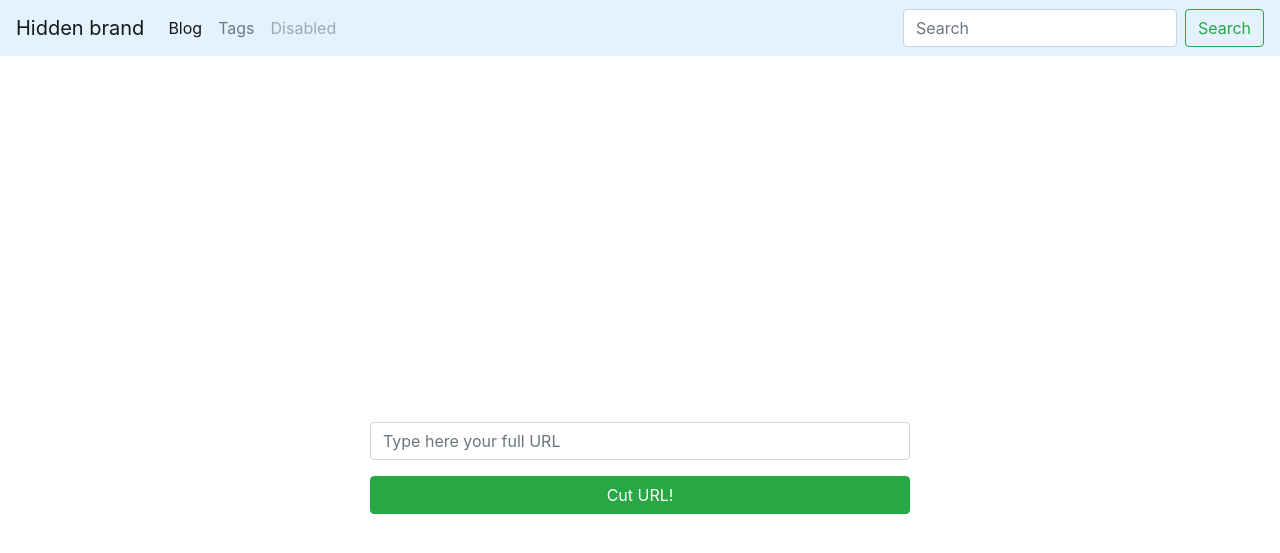
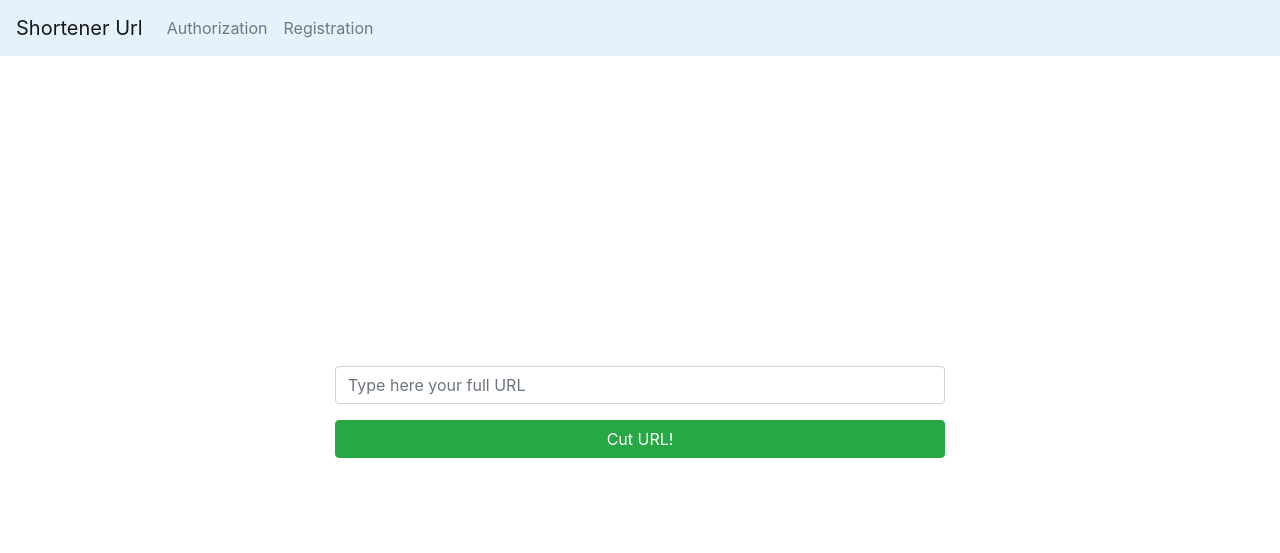
Before and after one commit to RCFixer/FlaskUrlShortener, a Flask app: page / in a window 1280 px wide. Shown: the top 553 px of the page. Run offline with Flask 2, Linux system fonts and the light colour scheme; parts of the project's set-up code (start-up, migrations or seed data) failed here and were passed over; some libraries are stand-ins or nearby versions.

Commit message:
Improved layout and added registration

```diff
--- a/config.py
+++ b/config.py
@@ -8,3 +8,7 @@ class Configuration(object):
     ### Flask-security ###
     SECURITY_PASSWORD_SALT = 'salt'
     SECURITY_PASSWORD_HASH = 'sha512_crypt'
+    SECURITY_REGISTERABLE = True
+    SECURITY_REGISTER_URL = '/register'
+    SECURITY_SEND_REGISTER_EMAIL = False
+    SECURITY_USER_IDENTITY_ATTRIBUTES = 'email'
--- /dev/null
+++ b/static/style/style.css
@@ -0,0 +1,7 @@
+.centered-col {
+    margin: 0;
+    position: absolute;
+    top: 50%;
+    left: 50%;
+    transform: translate(-50%, -50%);
+}
--- a/templates/base.html
+++ b/templates/base.html
@@ -3,7 +3,7 @@
   <head>
     <!-- Latest compiled and minified CSS -->
      <link rel="stylesheet" href="{{ url_for('static', filename='style/bootstrap.min.css') }}">
-
+     <link rel="stylesheet" href="{{ url_for('static', filename='style/style.css') }}">
     <title>
 
 		{% block title %}
@@ -18,22 +18,24 @@
         <span class="navbar-toggler-icon"></span>
     </button>
         <div class="collapse navbar-collapse" id="navbarTogglerDemo01">
-            <a class="navbar-brand" href="#">Hidden brand</a>
+            <a class="navbar-brand" href="{{ url_for('index') }}">Shortener Url</a>
                 <ul class="navbar-nav mr-auto mt-2 mt-lg-0">
-                    <li class="nav-item active">
-                        <a class="nav-link" href="">Blog</a>
-                    </li>
-                    <li class="nav-item">
-                        <a class="nav-link" href="">Tags</a>
-                    </li>
-                    <li class="nav-item">
-                        <a class="nav-link disabled" href="#">Disabled</a>
-                    </li>
+                    {% if current_user.is_anonymous %}
+                        <li class="nav-item">
+                            <a class="nav-link" href="/login">Authorization</a>
+                        </li>
+                        <li class="nav-item">
+                            <a class="nav-link" href="/register">Registration</a>
+                        </li>
+                    {% else %}
+                        <li class="nav-item">
+                            <a class="nav-link" href="/logout">Logout</a>
+                        </li>
+                        <li class="nav-item">
+                            <a class="nav-link" href="{{ url_for('stats') }}">Stats</a>
+                        </li>
+                    {% endif %}
                 </ul>
-            <form class="form-inline my-2 my-lg-0">
-                <input class="form-control mr-sm-2" type="search" placeholder="Search" aria-label="Search">
-                <button class="btn btn-outline-success my-2 my-sm-0" type="submit">Search</button>
-            </form>
         </div>
 </nav>
 <div class="container">
--- a/templates/index.html
+++ b/templates/index.html
@@ -8,7 +8,7 @@
 {% endblock %}
 
 {% block content %}
-<div class="mx-auto col-md-6" style="margin-top: 30%">
+<div class="mx-auto col-md-6 centered-col">
 	<form method="POST" action="{{ url_for('index') }}">
 		{% for field in form %}
 
```
Also changed, not shown: templates/login.html (added, +15 -0 lines), templates/security/login_user.html (+3 -7 lines), templates/security/register_user.html (added, +22 -0 lines), 1 other file.
